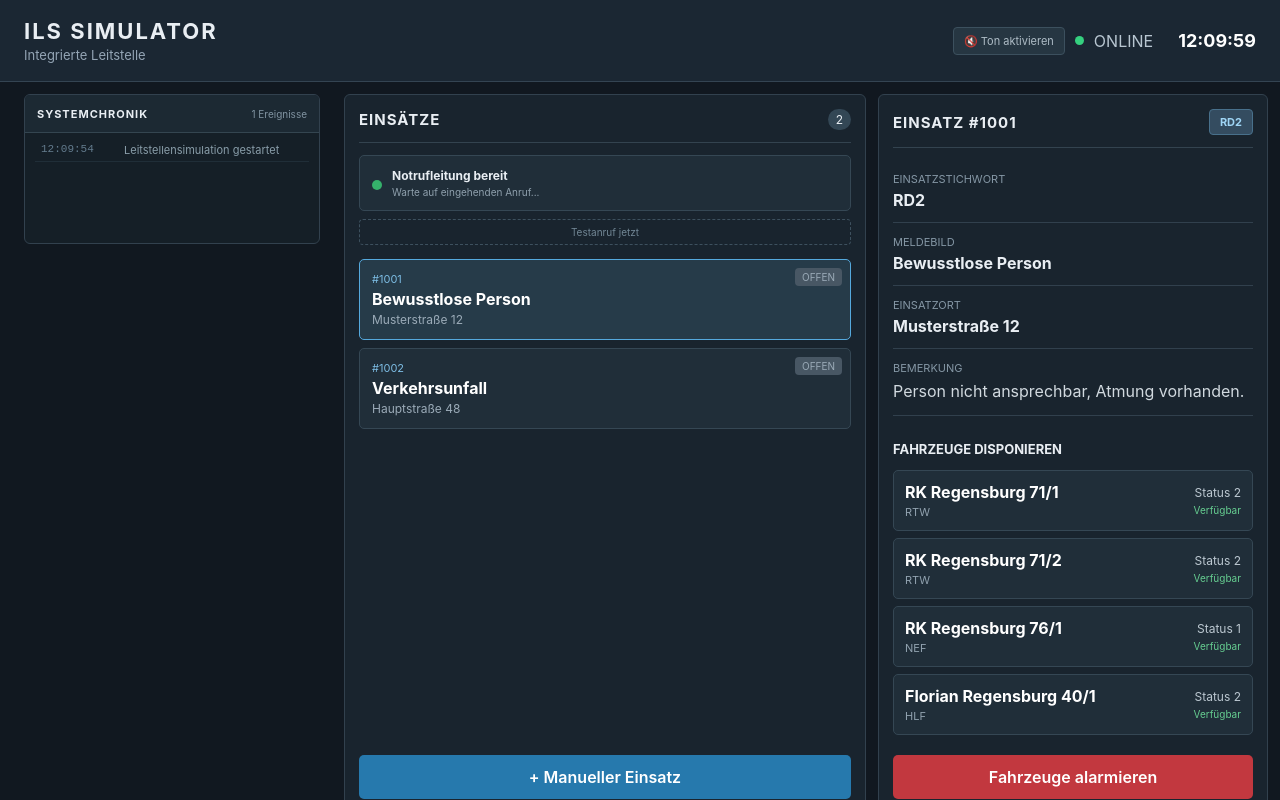
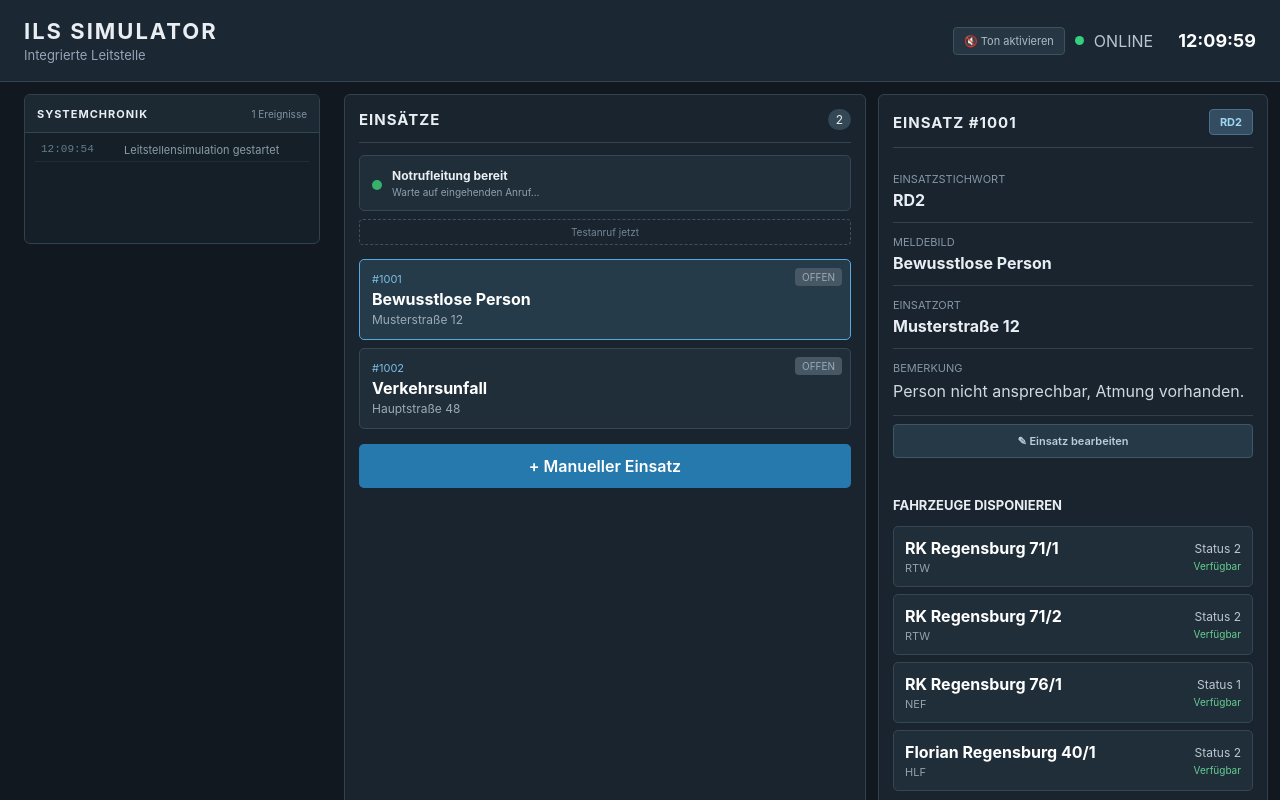
Before and after one commit to roger232334/Leitstellenspiel, a Vue app: page / in a window 1280 px wide. Shown: the top 800 px of the page. Built offline with nearby package versions, Linux system fonts and the light colour scheme; the HTML template or start-up script is replaced by a standard one.

Commit message:
Version 0.15 - Einsatzliste und Einsatzbearbeitung

```diff
--- a/src/App.vue
+++ b/src/App.vue
@@ -13,6 +13,7 @@ import { adresseGeocodieren } from './services/geocoding.js'
 
 import LeitstellenKarte from './components/LeitstellenKarte.vue'
 import FahrzeugUebersicht from './components/FahrzeugUebersicht.vue'
+import EinsatzListe from './components/EinsatzListe.vue'
 // --------------------------------------------------
 // UHRZEIT
 // --------------------------------------------------
@@ -788,6 +789,7 @@ einsaetze.value.push({
 // --------------------------------------------------
 
 const neuerEinsatzDialog = ref(false)
+const bearbeiteterEinsatzId = ref(null)
 
 const neuerEinsatzDaten = ref({
   meldung: '',
@@ -797,11 +799,30 @@ const neuerEinsatzDaten = ref({
 })
 
 function neuerEinsatz() {
+  bearbeiteterEinsatzId.value = null
+
   neuerEinsatzDaten.value = {
     meldung: '',
     ort: '',
     stichwort: '',
     bemerkung: '',
+  }
+
+  neuerEinsatzDialog.value = true
+}
+function einsatzBearbeiten(einsatz) {
+  if (!einsatz) {
+    return
+  }
+
+  bearbeiteterEinsatzId.value =
+    einsatz.id
+
+  neuerEinsatzDaten.value = {
+    meldung: einsatz.meldung,
+    ort: einsatz.ort,
+    stichwort: einsatz.stichwort,
+    bemerkung: einsatz.bemerkung,
   }
 
   neuerEinsatzDialog.value = true
@@ -835,15 +856,12 @@ async function einsatzAnlegen() {
     )
 
     protokolliere(
-      'Adresssuche nicht verfügbar – Einsatz wird ohne Kartenposition angelegt',
+      'Adresssuche nicht verfügbar.',
       'warnung',
     )
   } finally {
     geocodierungLaeuft.value = false
   }
-
-  const neueId =
-    naechsteEinsatzId()
 
   const position = geocode
     ? {
@@ -852,20 +870,71 @@ async function einsatzAnlegen() {
       }
     : null
 
+  // ------------------------------------------
+  // BESTEHENDEN EINSATZ BEARBEITEN
+  // ------------------------------------------
+
+  if (bearbeiteterEinsatzId.value !== null) {
+    const einsatz =
+      einsaetze.value.find(
+        (eintrag) =>
+          eintrag.id ===
+          bearbeiteterEinsatzId.value,
+      )
+
+    if (!einsatz) {
+      return
+    }
+
+    einsatz.meldung =
+      neuerEinsatzDaten.value.meldung.trim()
+
+    einsatz.ort =
+      neuerEinsatzDaten.value.ort.trim()
+
+    einsatz.stichwort =
+      neuerEinsatzDaten.value.stichwort.trim()
+
+    einsatz.bemerkung =
+      neuerEinsatzDaten.value.bemerkung.trim()
+
+    // Nur ersetzen, wenn eine neue Position
+    // erfolgreich gefunden wurde.
+    if (position) {
+      einsatz.position = position
+    }
+
+    protokolliere(
+      `Einsatz #${einsatz.id} bearbeitet`,
+      'einsatz',
+    )
+
+    neuerEinsatzDialog.value = false
+    bearbeiteterEinsatzId.value = null
+
+    return
+  }
+
+  // ------------------------------------------
+  // NEUEN EINSATZ ANLEGEN
+  // ------------------------------------------
+
+  const neueId = naechsteEinsatzId()
+
   einsaetze.value.push({
     id: neueId,
 
     meldung:
-      neuerEinsatzDaten.value.meldung,
+      neuerEinsatzDaten.value.meldung.trim(),
 
     ort:
-      neuerEinsatzDaten.value.ort,
+      neuerEinsatzDaten.value.ort.trim(),
 
     stichwort:
-      neuerEinsatzDaten.value.stichwort,
+      neuerEinsatzDaten.value.stichwort.trim(),
 
     bemerkung:
-      neuerEinsatzDaten.value.bemerkung,
+      neuerEinsatzDaten.value.bemerkung.trim(),
 
     status: 'offen',
     fahrzeuge: [],
@@ -879,18 +948,6 @@ async function einsatzAnlegen() {
     `Einsatz #${neueId} manuell eröffnet – ${neuerEinsatzDaten.value.meldung}`,
     'einsatz',
   )
-
-  if (geocode) {
-    protokolliere(
-      `Einsatz #${neueId}: Adresse gefunden – ${geocode.displayName}`,
-      'system',
-    )
-  } else {
-    protokolliere(
-      `Einsatz #${neueId}: Keine Kartenposition für "${neuerEinsatzDaten.value.ort}" gefunden`,
-      'warnung',
-    )
-  }
 
   neuerEinsatzDialog.value = false
 }
@@ -1487,45 +1544,12 @@ async function alarmieren() {
   Testanruf jetzt
 </button>
 
-        <div class="einsatzliste">
-          <button
-            v-for="einsatz in einsaetze"
-            :key="einsatz.id"
-            class="einsatz"
-            :class="{
-              aktiv:
-                einsatz.id ===
-                ausgewaehlterEinsatzId,
-            }"
-            @click="einsatzAuswaehlen(einsatz.id)"
-          >
-            <div class="einsatznummer">
-              #{{ einsatz.id }}
-            </div>
-
-            <strong>
-              {{ einsatz.meldung }}
-            </strong>
-
-            <span>
-              {{ einsatz.ort }}
-            </span>
-
-            <span
-              class="einsatzstatus"
-              :class="einsatz.status"
-            >
-              {{ einsatz.status }}
-            </span>
-          </button>
-        </div>
-
-        <button
-          class="hauptbutton"
-          @click="neuerEinsatz"
-        >
-          + Manueller Einsatz
-        </button>
+    <EinsatzListe
+  :einsaetze="einsaetze"
+  :ausgewaehlter-einsatz-id="ausgewaehlterEinsatzId"
+  @einsatz-auswaehlen="einsatzAuswaehlen"
+  @neuer-einsatz="neuerEinsatz"
+/>
       </section>
 
       <!-- EINSATZDETAILS -->
@@ -1584,7 +1608,16 @@ async function alarmieren() {
             }}
           </div>
         </div>
-
+<button
+  class="bearbeitenbutton"
+  @click="
+    einsatzBearbeiten(
+      ausgewaehlterEinsatz
+    )
+  "
+>
+  ✎ Einsatz bearbeiten
+</button>
         <h3>Fahrzeuge disponieren</h3>
 
         <div class="fahrzeugauswahl">
@@ -1870,19 +1903,25 @@ async function alarmieren() {
       v-if="neuerEinsatzDialog"
       class="dialog-hintergrund"
       @click.self="
-        neuerEinsatzDialog = false
-      "
+        neuerEinsatzDialog = false;
+        bearbeiteterEinsatzId = null
+         "
     >
       <div class="dialog">
         <div class="dialog-kopf">
           <h2>
-            Manuellen Einsatz anlegen
-          </h2>
+  {{
+    bearbeiteterEinsatzId !== null
+      ? `Einsatz #${bearbeiteterEinsatzId} bearbeiten`
+      : 'Manuellen Einsatz anlegen'
+  }}
+</h2>
 
           <button
             class="dialog-schliessen"
             @click="
-              neuerEinsatzDialog = false
+              neuerEinsatzDialog = false;
+              bearbeiteterEinsatzId = null
             "
           >
             ×
@@ -1941,7 +1980,7 @@ async function alarmieren() {
             Abbrechen
           </button>
 
-         <button
+  <button
   class="speichernbutton"
   :disabled="geocodierungLaeuft"
   @click="einsatzAnlegen"
@@ -1949,7 +1988,9 @@ async function alarmieren() {
   {{
     geocodierungLaeuft
       ? 'Adresse wird gesucht...'
-      : 'Einsatz anlegen'
+      : bearbeiteterEinsatzId !== null
+        ? 'Änderungen speichern'
+        : 'Einsatz anlegen'
   }}
 </button>
         </div>
--- a/src/assets/main.css
+++ b/src/assets/main.css
@@ -1248,3 +1248,24 @@ button {
   font-size: 10px !important;
   font-weight: 600;
 }
+.bearbeitenbutton {
+  width: 100%;
+
+  margin: 8px 0 14px 0;
+  padding: 9px 12px;
+
+  background: #263946;
+  color: #b9ceda;
+
+  border: 1px solid #3e5665;
+  border-radius: 4px;
+
+  cursor: pointer;
+  font-size: 11px;
+  font-weight: 600;
+}
+
+.bearbeitenbutton:hover {
+  background: #304a5a;
+  color: white;
+}
--- /dev/null
+++ b/src/components/Einsatzliste.vue
@@ -0,0 +1,67 @@
+<script setup>
+defineProps({
+  einsaetze: {
+    type: Array,
+    required: true,
+  },
+
+  ausgewaehlterEinsatzId: {
+    type: Number,
+    default: null,
+  },
+})
+
+const emit = defineEmits([
+  'einsatz-auswaehlen',
+  'neuer-einsatz',
+])
+</script>
+
+<template>
+  <div class="einsatzlisten-bereich">
+    <div class="einsatzliste">
+      <button
+        v-for="einsatz in einsaetze"
+        :key="einsatz.id"
+        class="einsatz"
+        :class="{
+          aktiv:
+            einsatz.id ===
+            ausgewaehlterEinsatzId,
+        }"
+        @click="
+          emit(
+            'einsatz-auswaehlen',
+            einsatz.id,
+          )
+        "
+      >
+        <div class="einsatznummer">
+          #{{ einsatz.id }}
+        </div>
+
+        <strong>
+          {{ einsatz.meldung }}
+        </strong>
+
+        <span>
+          {{ einsatz.ort }}
+        </span>
+
+        <span
+          class="einsatzstatus"
+          :class="einsatz.status"
+        >
+          {{ einsatz.status }}
+        </span>
+      </button>
+    </div>
+
+    <button
+      class="hauptbutton"
+      @click="emit('neuer-einsatz')"
+    >
+      + Manueller Einsatz
+    </button>
+  </div>
+</template>
```
